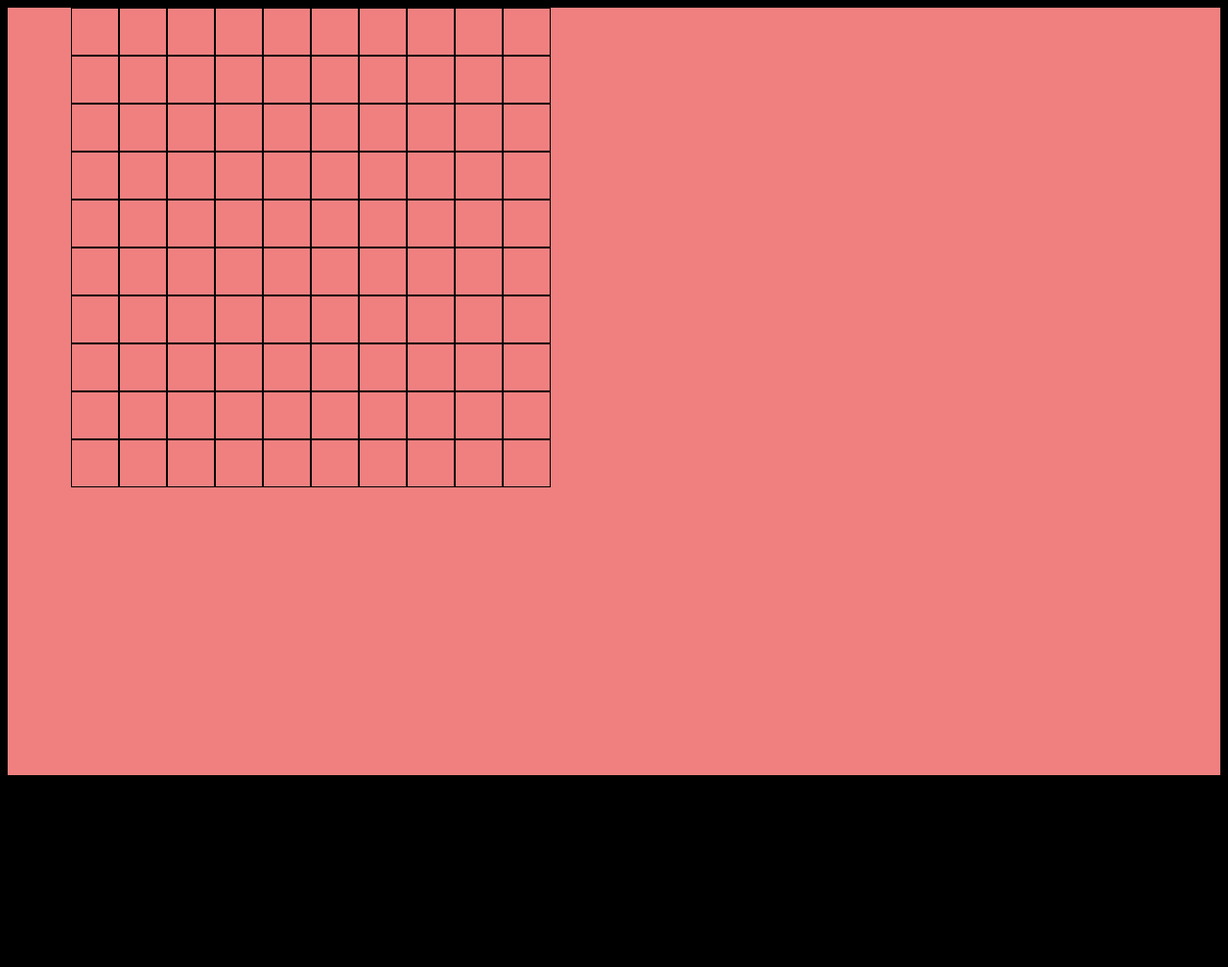
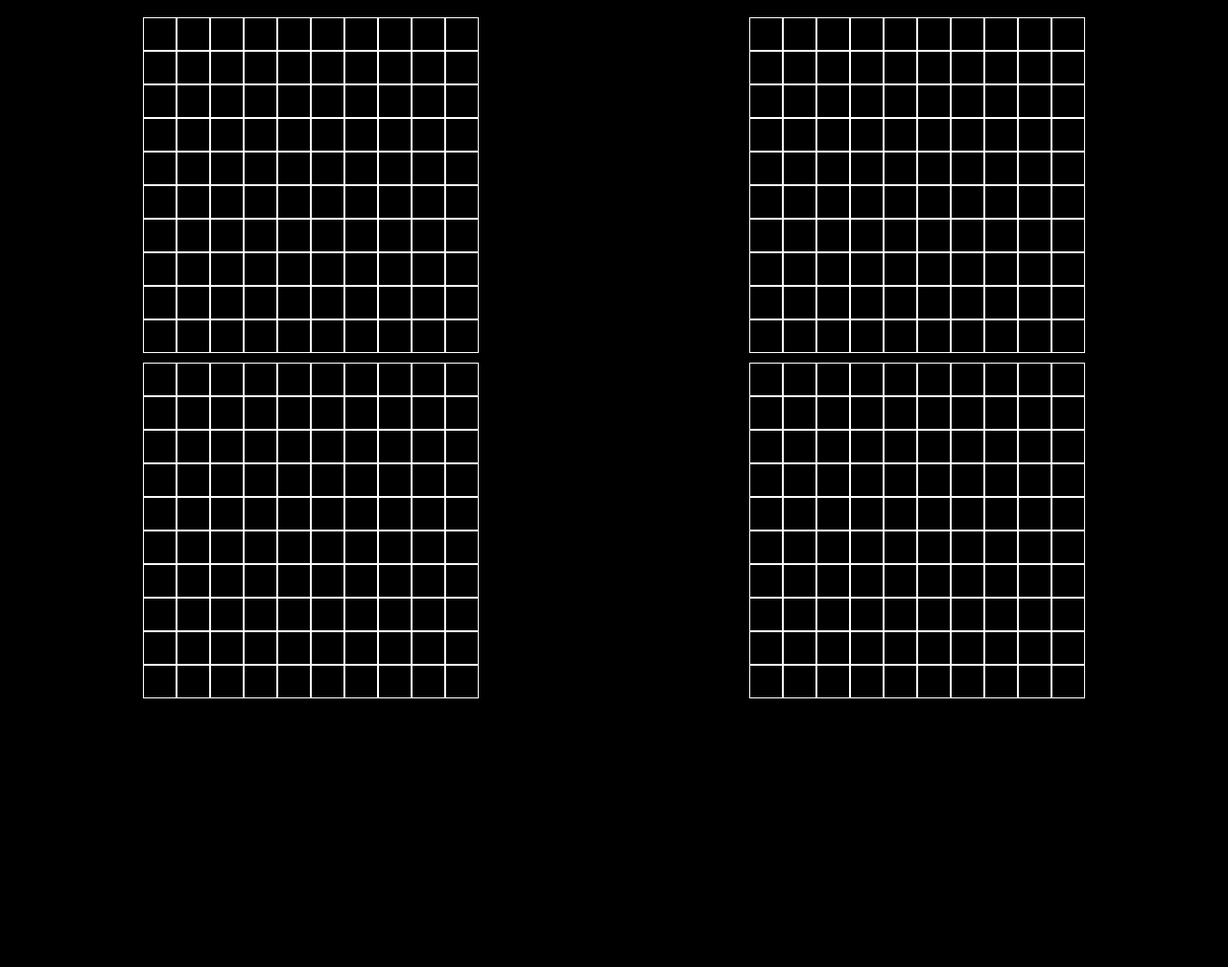
Before and after one commit to bang-a-coder/battleship, a website built with webpack: page dist/index.html in a window 1280 px wide. Shown: the whole page at 96% size. After the commit the page ends 816 px from the top, so only its background shows below. Built offline with nearby package versions, Linux system fonts and the light colour scheme.

Commit message:
dynamic IDs

```diff
--- a/src/dom.js
+++ b/src/dom.js
@@ -1,9 +1,14 @@
 export function createGrid(gridID){
 	let grid = gridID
+	const yAxis = ['A', 'B', 'C', 'D', 'E', 'F', 'G', 'H', 'I', 'J']
+	for (let letter of yAxis){
+		for (let i=0; i<10; i++){
+			let position = document.createElement('div')
+			position.classList.add('position')
+			position.id = `${letter + i}`
+			grid.appendChild(position)
+		}
+	}
 
-	for (let i=0; i<100; i++){
-		let position = document.createElement('div')
-		position.classList.add('position')
-		grid.appendChild(position)
-	}
+
 }
--- a/src/index.js
+++ b/src/index.js
@@ -9,3 +9,7 @@ let playerBSide = document.querySelector('#playerB-view')
 console.log(playerASide.querySelector('#enemy-grid'))
 
 createGrid(playerASide.querySelector('#enemy-grid'))
+createGrid(playerASide.querySelector('#player-grid'))
+
+createGrid(playerBSide.querySelector('#enemy-grid'))
+createGrid(playerBSide.querySelector('#player-grid'))
--- a/src/styles.scss
+++ b/src/styles.scss
@@ -6,15 +6,15 @@ body {
 .player-view {
 	width: 50vw;
 	height: 100vh;
-	background-color: lightcoral;
+	background-color: black;
 
 	.grids-wrapper {
 		width: 100%;
 		height: 50%;
 
 		.grid {
-			width: 500px;
-			height: 500px;
+			width: 350px;
+			height: 350px;
 			margin: auto;
 			display: flex;
 			flex-direction: row;
@@ -22,15 +22,17 @@ body {
 			justify-content: flex-start;
 			align-items: stretch;
 			align-content: flex-start;
+			margin-top: 10px;
+			margin-bottom: 10px;
 
 			.position {
-				width: 50px;
-				height: 50px;
+				width: 35px;
+				height: 35px;
 				box-sizing: border-box;
-				border: solid 1px black;
+				border: solid 1px white;
 
 				&:hover {
-					background-color: black;
+					background-color: gray;
 				}
 			}
 		}
```
Also changed, not shown: dist/index.html.
